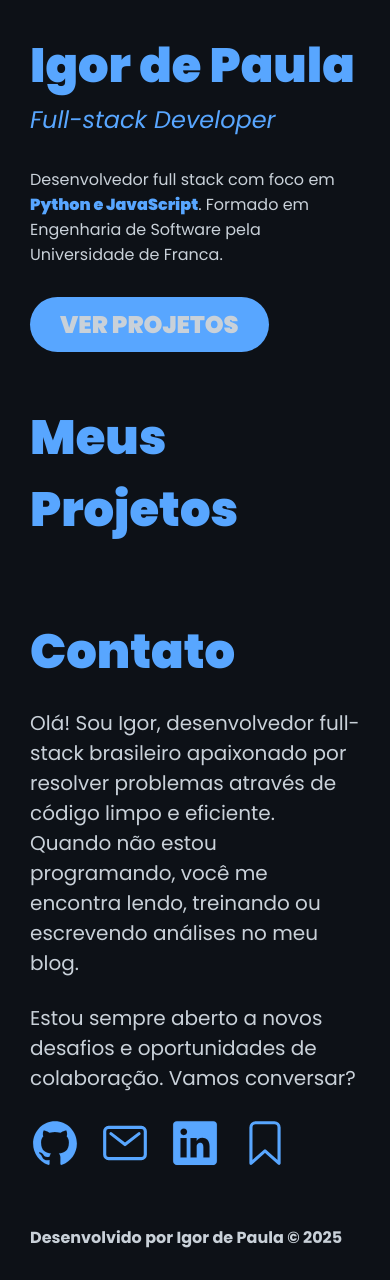
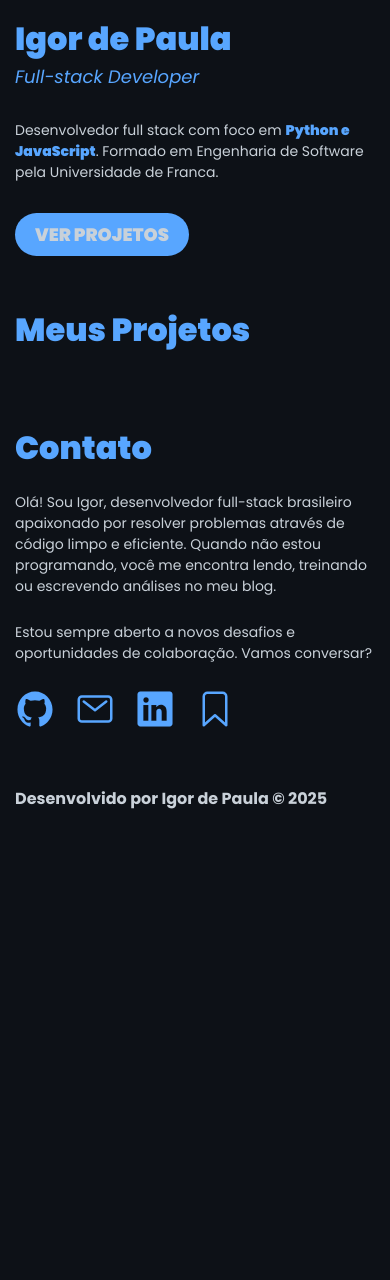
Before and after one commit to igorpaula7/portifolio, a Django app: page / in a window 390 px wide. After the commit the page ends 809 px from the top, so only its background shows below. Run offline with Django 5.2, Linux system fonts and the light colour scheme; data that the repository does not hold is empty.

Commit message:
style: adição da tag meta e correção da responsividade do projeto

```diff
--- a/core/portifolio/static/css/style.css
+++ b/core/portifolio/static/css/style.css
@@ -43,6 +43,10 @@ body {
   color: var(--destaque);
 }
 
+.texto {
+  font-size: 20px;
+}
+
 .destaque {
   color: var(--destaque);
   font-weight: 900;
@@ -69,6 +73,7 @@ body {
 .lista-projetos {
   display: flex;
   flex-direction: row;
+  flex-wrap: wrap;
   align-items: start;
   gap: 20px;
   margin-bottom: 50px;
@@ -82,8 +87,10 @@ body {
 }
 
 .projeto > img {
-  width: 315px;
+  width: 100%;
   height: 150px;
+  object-fit: cover;
+  border-radius: 15px 15px 0px 0px;
 }
 
 .detalhes-projeto {
@@ -128,10 +135,6 @@ body {
   margin-bottom: 20px;
 }
 
-.texto-contato {
-  font-size: 20px;
-}
-
 .redes-sociais {
   display: flex;
   flex-direction: row;
@@ -142,3 +145,46 @@ body {
   color: var(--destaque);
   font-size: 50px;
 }
+
+@media (max-width: 768px) {
+  body {
+    margin: 15px;
+  }
+
+  .titulo-principal {
+    font-size: 32px;
+  }
+
+  .cargo-titulo {
+    font-size: 18px;
+  }
+  .texto {
+    font-size: 14px;
+  }
+
+  .botao-principal {
+    font-size: 18px;
+    padding: 8px 20px;
+  }
+
+  .lista-projetos {
+    flex-direction: column;
+    align-items: center;
+  }
+
+  .projeto {
+    width: 100%;
+    max-width: 400px;
+    height: auto;
+  }
+
+  .projeto > img {
+    width: 100%;
+    height: auto;
+    border-radius: 15px 15px 0 0;
+  }
+
+  .redes-sociais > a > ion-icon {
+    font-size: 40px;
+  }
+}
--- a/core/portifolio/templates/projeto_list.html
+++ b/core/portifolio/templates/projeto_list.html
@@ -2,8 +2,10 @@
 
 <!DOCTYPE html>
 <html lang="pt-br">
+
 <head>
   <meta charset="UTF-8" />
+  <meta name="viewport" content="width=device-width, initial-scale=1.0" />
   <title>Igor de Paula</title>
   <link rel="stylesheet" href="{% static 'css/style.css' %}" />
 </head>
@@ -15,7 +17,7 @@
       <h3 class="cargo-titulo">Full-stack Developer</h3>
     </div>
 
-      <p class="texto-principal">
+    <p class="texto">
       Desenvolvedor full stack com foco em
       <span class="destaque">Python e JavaScript</span>. Formado em Engenharia
       de Software pela Universidade de Franca.
@@ -34,10 +36,7 @@
         <div class="detalhes-projeto">
           <div class="tecnologias-projeto">
             {% for tech in projeto.tecnologias.all %}
-              <span
-                class="tecnologia"
-                style="background-color: {{ tech.cor_fundo }};color: {{ tech.cor_texto }};"
-              >
+            <span class="tecnologia" style="background-color: {{ tech.cor_fundo }};color: {{ tech.cor_texto }};">
               {{ tech.nome }}
             </span>
             {% endfor %}
@@ -55,14 +54,14 @@
 
   <section id="contato">
     <h1 class="titulo-principal">Contato</h1>
-      <p class="texto-contato">
+    <p class="texto">
       Olá! Sou Igor, desenvolvedor full-stack brasileiro apaixonado por
       resolver problemas através de código limpo e eficiente. Quando não estou
       programando, você me encontra lendo, treinando ou escrevendo análises no
       meu blog.
     </p>
     </br>
-      <p class="texto-contato">
+    <p class="texto">
       Estou sempre aberto a novos desafios e oportunidades de colaboração.
       Vamos conversar?
     </p>
@@ -79,13 +78,8 @@
     <h4>Desenvolvido por Igor de Paula © 2025</h4>
   </footer>
 
-    <script
-      type="module"
-      src="https://unpkg.com/ionicons@7.1.0/dist/ionicons/ionicons.esm.js"
-    ></script>
-    <script
-      nomodule
-      src="https://unpkg.com/ionicons@7.1.0/dist/ionicons/ionicons.js"
-    ></script>
+  <script type="module" src="https://unpkg.com/ionicons@7.1.0/dist/ionicons/ionicons.esm.js"></script>
+  <script nomodule src="https://unpkg.com/ionicons@7.1.0/dist/ionicons/ionicons.js"></script>
 </body>
+
 </html>
```
Lines whose indentation alone changed are shown as unchanged.
